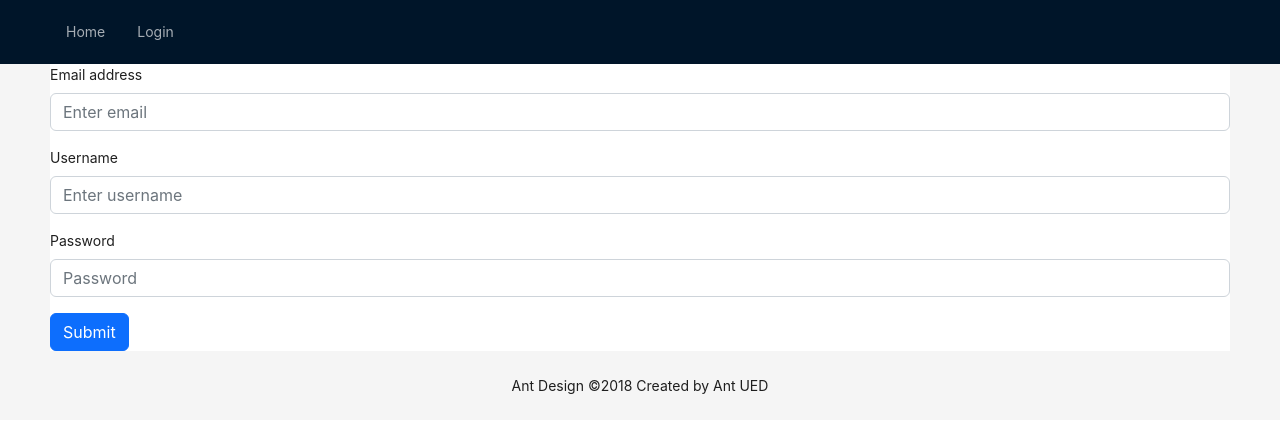
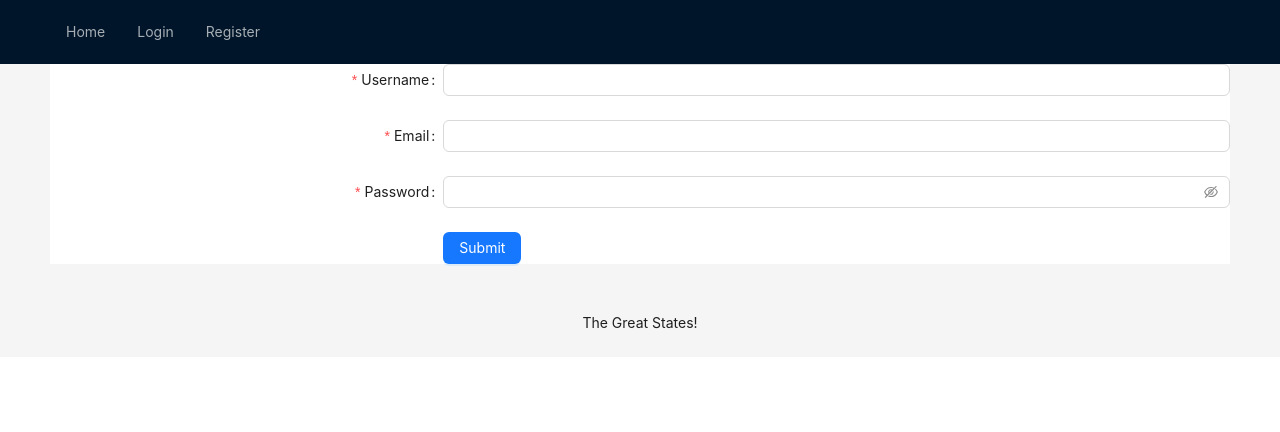
Before and after one commit to KeanuRivers/The-Great-States, a React (Create React App) app in the folder client/: page /Register in a window 1280 px wide. Shown: the top 432 px of the page. Built offline with nearby package versions, Linux system fonts and the light colour scheme; the HTML template or start-up script is replaced by a standard one.

Commit message:
Refacted pages

```diff
--- a/client/src/App.js
+++ b/client/src/App.js
@@ -25,7 +25,7 @@ function App() {
           <Menu
             theme="dark"
             mode="horizontal"
-            defaultSelectedKeys={["2"]}
+            defaultSelectedKeys={["4"]}
             items={[
               {
                 key: "/",
@@ -34,6 +34,10 @@ function App() {
               {
                 key: "/login",
                 label: "Login",
+              },
+              {
+                key: "/register",
+                label: "Register",
               },
             ]}
             onClick={({ key }) => {
@@ -67,10 +71,9 @@ function App() {
             textAlign: "center",
           }}
         >
-          Ant Design ©2018 Created by Ant UED
+          The Great States!
         </Footer>
       </Layout>
-
     </ApolloProvider>
   );
 }
--- a/client/src/pages/Comments.js
+++ /dev/null
@@ -1,4 +0,0 @@
-import React from 'react';
-import { useQuery } from '@apollo/client';
-
-import Comment from '../components/Comment';
--- a/client/src/pages/Login.js
+++ b/client/src/pages/Login.js
@@ -1,23 +1,58 @@
 import React from "react";
-import Button from "react-bootstrap/Button";
-import Form from "react-bootstrap/Form";
+import { Button, Form, Input } from "antd";
 
-function Login() {
+const Login = () => {
   return (
-    <Form>
-      <Form.Group className="mb-3" controlId="formBasicEmail">
-        <Form.Label>Email address</Form.Label>
-        <Form.Control type="email" placeholder="Enter email" />
-      </Form.Group>
-      <Form.Group className="mb-3" controlId="formBasicPassword">
-        <Form.Label>Password</Form.Label>
-        <Form.Control type="password" placeholder="Password" />
-      </Form.Group>
-      <Button variant="primary" type="submit">
-        Submit
-      </Button>
+    <Form
+      name="basic"
+      labelCol={{
+        span: 8,
+      }}
+      wrapperCol={{
+        span: 16,
+      }}
+      initialValues={{
+        remember: true,
+      }}
+    >
+      <Form.Item
+        label="Username"
+        name="username"
+        rules={[
+          {
+            required: true,
+            message: "Please input your username!",
+          },
+        ]}
+      >
+        <Input />
+      </Form.Item>
+
+      <Form.Item
+        label="Password"
+        name="password"
+        rules={[
+          {
+            required: true,
+            message: "Please input your password!",
+          },
+        ]}
+      >
+        <Input.Password />
+      </Form.Item>
+
+      <Form.Item
+        wrapperCol={{
+          offset: 8,
+          span: 10,
+        }}
+      >
+        <Button type="primary" htmlType="submit">
+          Submit
+        </Button>
+      </Form.Item>
     </Form>
   );
-}
+};
 
 export default Login;
--- a/client/src/pages/Register.js
+++ b/client/src/pages/Register.js
@@ -1,25 +1,68 @@
 import React from "react";
-import Button from "react-bootstrap/Button";
-import Form from "react-bootstrap/Form";
+import { Button, Form, Input } from "antd";
 
 function Register() {
   return (
-    <Form>
-      <Form.Group className="mb-3" controlId="formBasicEmail">
-        <Form.Label>Email address</Form.Label>
-        <Form.Control type="email" placeholder="Enter email" />
-      </Form.Group>
-      <Form.Group className="mb-3" controlId="formBasicUser">
-        <Form.Label>Username</Form.Label>
-        <Form.Control type="username" placeholder="Enter username" />
-      </Form.Group>
-      <Form.Group className="mb-3" controlId="formBasicPassword">
-        <Form.Label>Password</Form.Label>
-        <Form.Control type="password" placeholder="Password" />
-      </Form.Group>
-      <Button variant="primary" type="submit">
-        Submit
-      </Button>
+    <Form
+      name="basic"
+      labelCol={{
+        span: 8,
+      }}
+      wrapperCol={{
+        span: 16,
+      }}
+      initialValues={{
+        remember: true,
+      }}
+    >
+      <Form.Item
+        label="Username"
+        name="username"
+        rules={[
+          {
+            required: true,
+            message: "Please input your username!",
+          },
+        ]}
+      >
+        <Input />
+      </Form.Item>
+      <Form.Item
+        label="Email"
+        name="Email"
+        rules={[
+          {
+            required: true,
+            message: "Please input your Email!",
+          },
+        ]}
+      >
+        <Input />
+      </Form.Item>
+
+      <Form.Item
+        label="Password"
+        name="password"
+        rules={[
+          {
+            required: true,
+            message: "Please input your password!",
+          },
+        ]}
+      >
+        <Input.Password />
+      </Form.Item>
+
+      <Form.Item
+        wrapperCol={{
+          offset: 8,
+          span: 10,
+        }}
+      >
+        <Button type="primary" htmlType="submit">
+          Submit
+        </Button>
+      </Form.Item>
     </Form>
   );
 }
```
